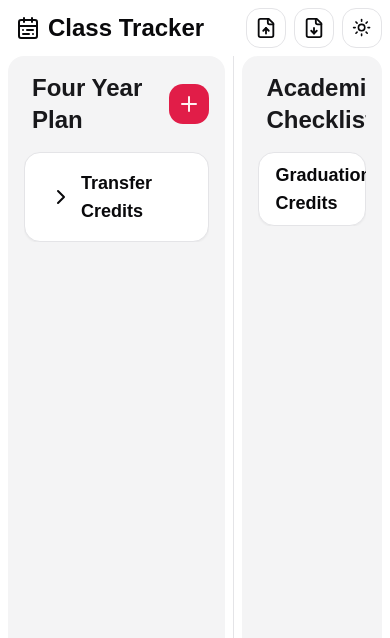
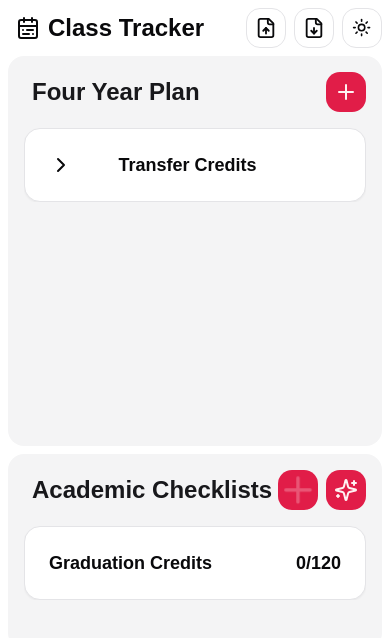
Before and after one commit to dtsivkovski/class-tracker, a Next.js app: page / in a window 390 px wide. Shown: the top 638 px of the page. Built offline with nearby package versions, Linux system fonts and the light colour scheme.

Commit message:
added mobile responsiveness

```diff
--- a/app/_components/_checklists/graduationcheck.tsx
+++ b/app/_components/_checklists/graduationcheck.tsx
@@ -10,7 +10,7 @@ const GraduationCheck = () => {
 
     return (
         <div className="flex flex-col text-start overflow-scroll w-full">
-            <Card className="w-full p-4">
+            <Card className="w-full py-4 px-6">
                 <div className="flex flex-row justify-between items-center h-10">
                     <h2 className="text-lg font-bold">Graduation Credits</h2>
                     <span className="text-lg font-bold">{totalCredits}/120</span>
--- a/app/_components/_classestaken/semestercard.tsx
+++ b/app/_components/_classestaken/semestercard.tsx
@@ -71,7 +71,7 @@ const SemesterCard = ({ semester, onUpdate, onDelete, id }: SemesterCardProps) =
     };
 
     return (
-        <div className="flex flex-col text-start overflow-scroll w-52">
+        <div className="flex flex-col text-start overflow-scroll md:w-52 w-full">
             <Card className="w-full p-4">
                 <div className="flex flex-row justify-between items-center">
                     <Button variant="ghost" className="py-4 px-2" onClick={toggleDropdown}>
--- a/app/page.tsx
+++ b/app/page.tsx
@@ -40,6 +40,7 @@ export default function Home() {
           </TooltipProvider> */}
         </div>
       </div>
+      <div className="hidden md:flex h-full w-full">
       <ResizablePanelGroup direction="horizontal" className="h-full">
         <ResizablePanel defaultSize={60}>
         <div className="flex bg-secondary text-secondary-foreground h-full p-4 mx-2 flex-col rounded-lg items-center justify-center basis-1/2">
@@ -54,6 +55,15 @@ export default function Home() {
         </ResizablePanel>
       </ResizablePanelGroup>
       </div>
+      <div className="flex flex-col h-full w-full md:hidden">
+        <div className="flex bg-secondary text-secondary-foreground h-full p-4 mx-2 mb-2 flex-col rounded-lg items-center justify-center basis-1/2">
+          <ClassesTaken />
+        </div>
+        <div className="flex bg-secondary text-secondary-foreground h-full flex-col rounded-lg p-4 mx-2 items-center justify-center basis-1/4">
+            <Checklists />
+        </div>
+      </div>
+      </div>
     </>
   );
 }
```
